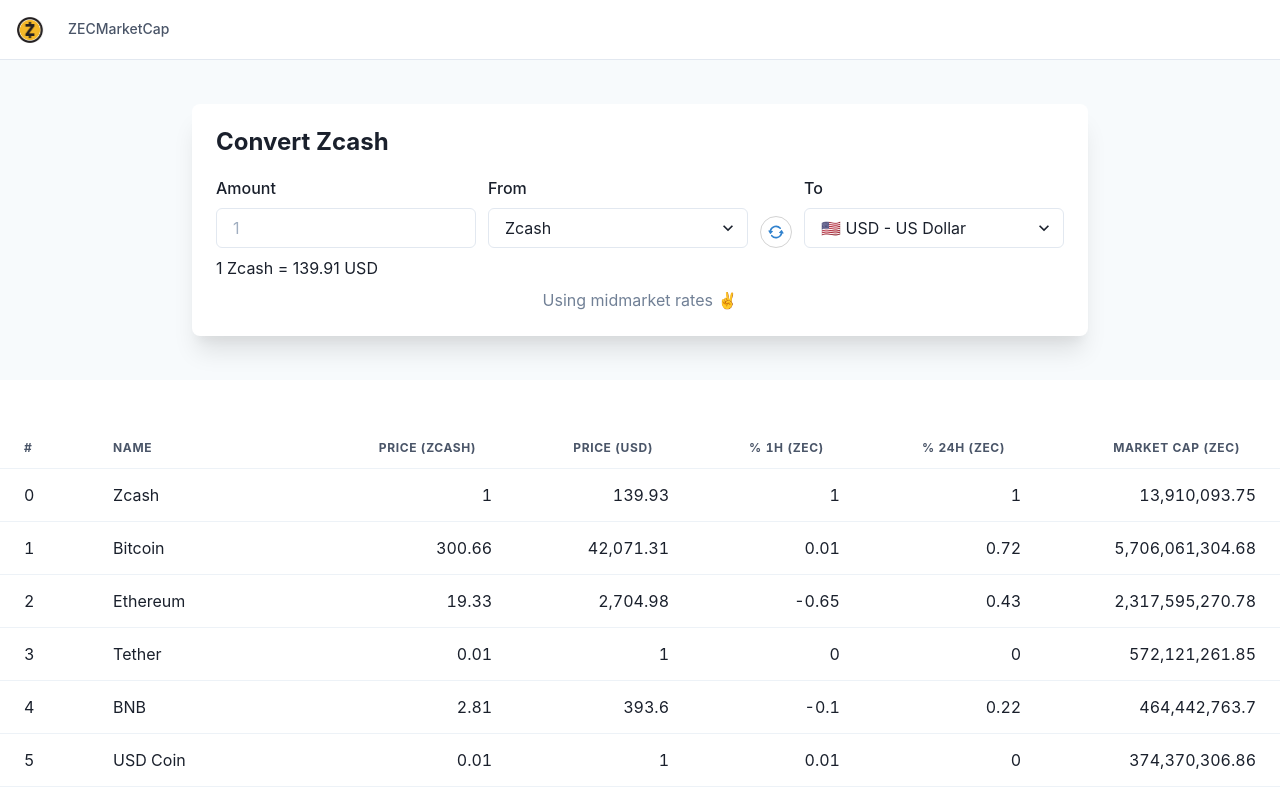
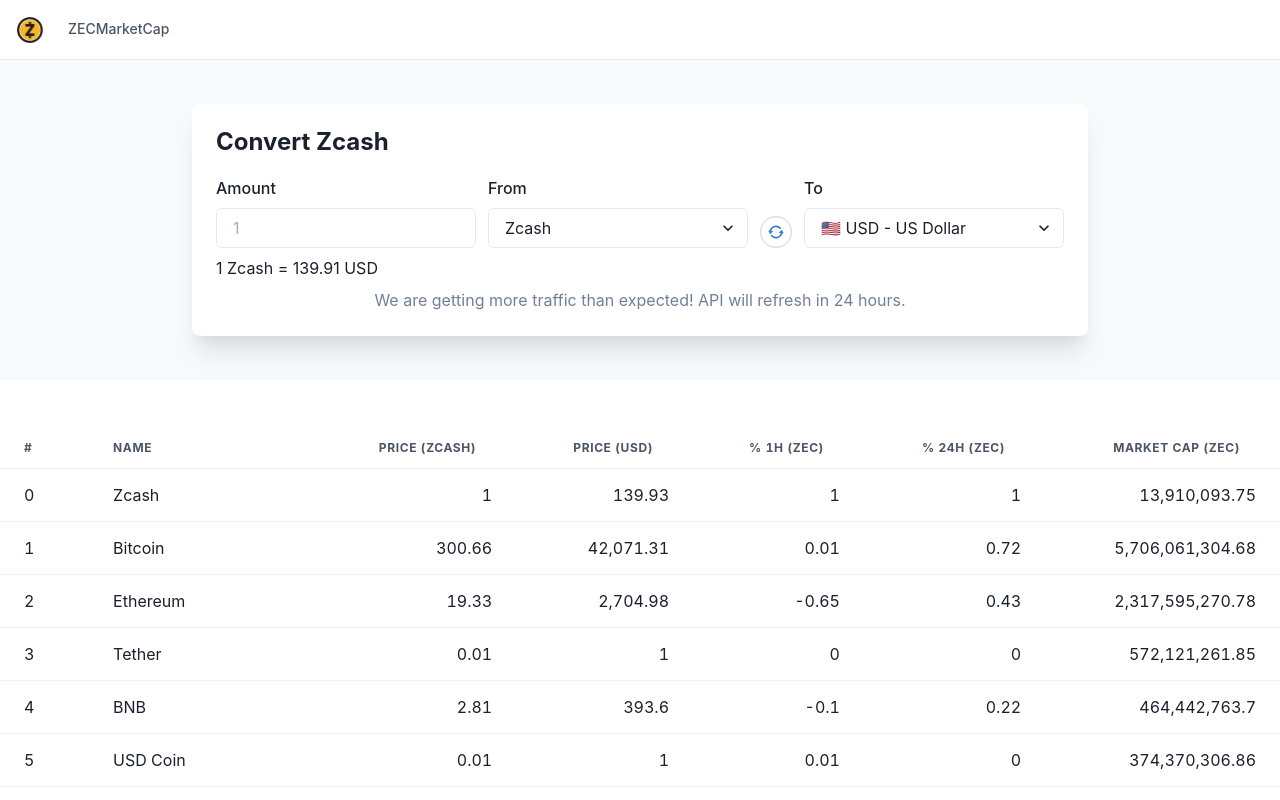
Before and after one commit to nfl0/zecmarketcap, a Next.js app: page / in a window 1280 px wide. Shown: the top 800 px of the page. Built offline with nearby package versions, Linux system fonts and the light colour scheme.

Commit message:
change ui

```diff
--- a/components/AppBar.tsx
+++ b/components/AppBar.tsx
@@ -53,8 +53,8 @@
         </Flex>
         <Flex
           flex={{ base: 1 }}
-          justify={{ base: "center", md: "start" }}
-          display={{ base: "none", md: "flex" }}
+          // justify={{ base: "center", md: "start" }}
+          display={{ base: "flex", md: "flex" }}
         >
           <Image
             src={"/zcashIcon.png"}
--- a/components/Converter.tsx
+++ b/components/Converter.tsx
@@ -164,7 +164,8 @@
           textAlign={"center"}
           color={error ? "red.500" : "gray.500"}
         >
-          Using midmarket rates ✌️
+          We are getting more traffic than expected! API will refresh in 24
+          hours.
         </Text>
       </Container>
     </Flex>
--- a/components/MobileTable.tsx
+++ b/components/MobileTable.tsx
@@ -10,10 +10,10 @@
 export default function MainTable({ data }: MainTableProps) {
   const columns = useMemo(
     () => [
-      {
-        Header: "#",
-        accessor: "id",
-      },
+      // {
+      //   Header: "#",
+      //   accessor: "id",
+      // },
       {
         Header: "name",
         accessor: "name",
```
